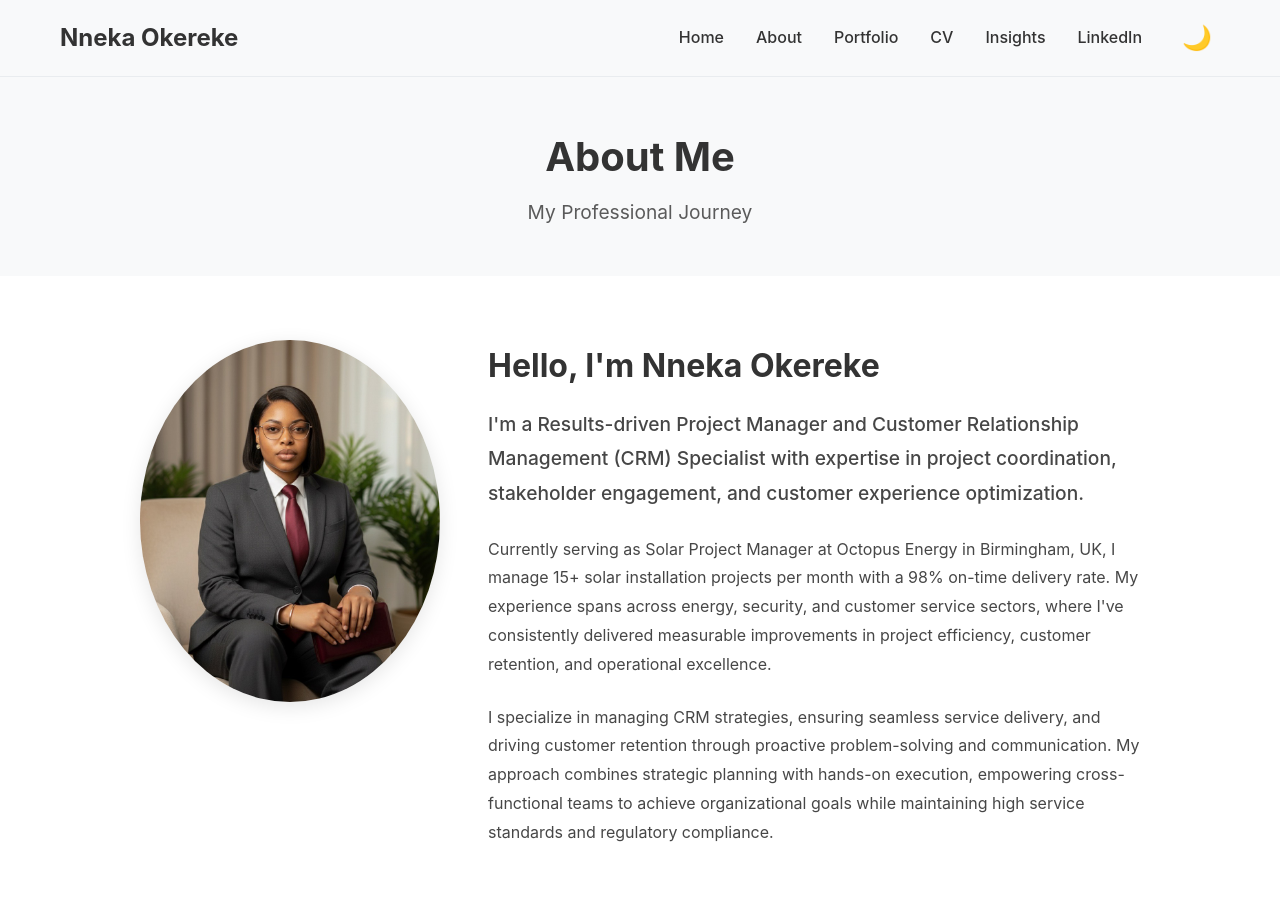
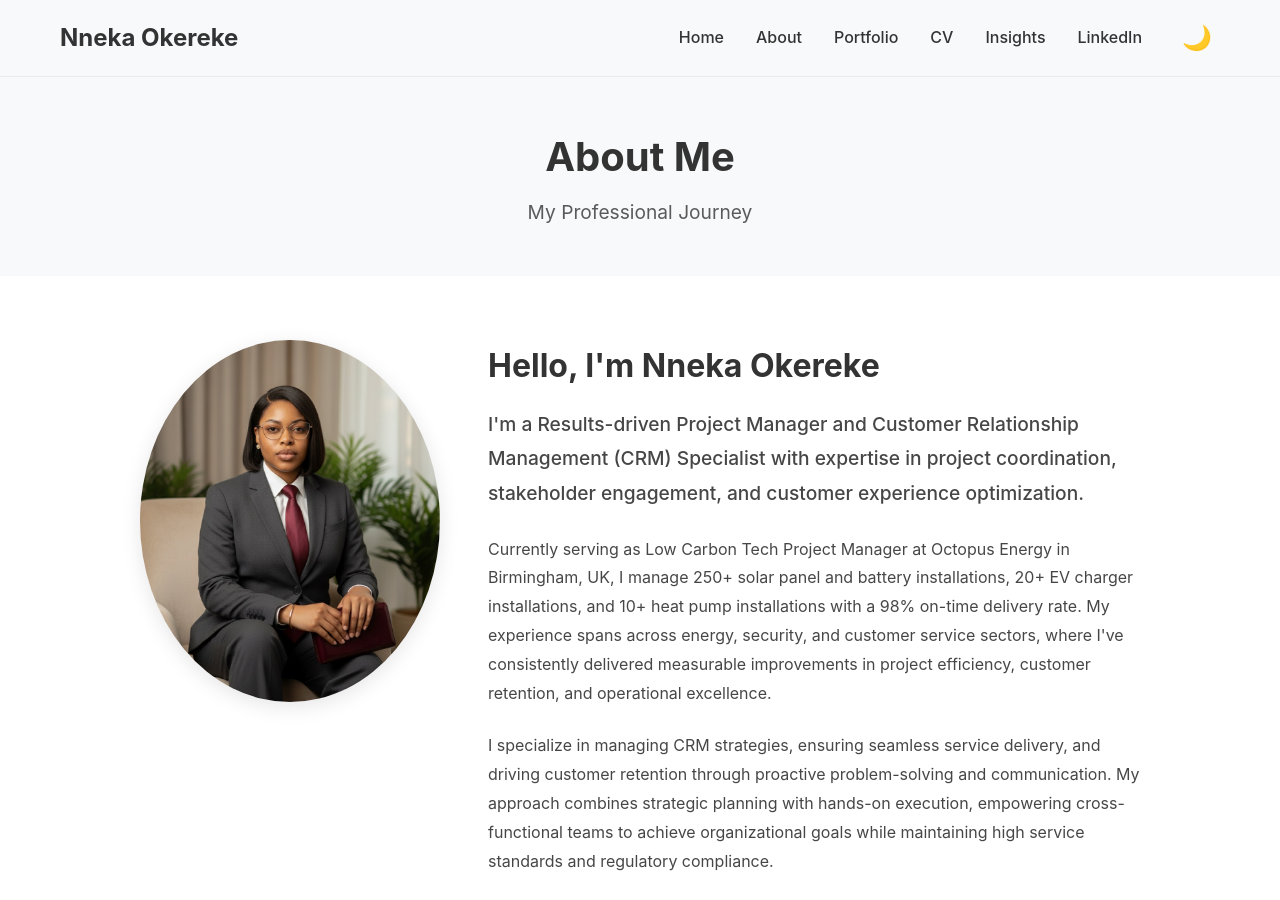
Before and after one commit to nnekaokereke/nnekaokereke.github.io, a Jekyll site: the page built from about.html, in a window 1280 px wide and 900 px high. Built offline with Jekyll 4.4.1, drawn with Linux system fonts in a browser that asks for light colours.

Commit message:
Update About Me: Change Solar Project Manager to Low Carbon Tech Project Manager, update 15+ per month to 250+ total installations

```diff
--- a/_config.yml
+++ b/_config.yml
@@ -1,7 +1,7 @@
 # Site Configuration
 title: "Nneka Okereke"
 email: nnekaokereke7@gmail.com
-description: "Results-driven Project Manager and CRM Specialist | Solar Project Manager at Octopus Energy | Birmingham, UK"
+description: "Results-driven Project Manager and CRM Specialist | Low Carbon Tech Project Manager at Octopus Energy | Birmingham, UK"
 baseurl: "" # the subpath of your site, e.g. /blog
 url: "https://nnekaokereke.github.io" # the base hostname & protocol for your site
 
--- a/about.html
+++ b/about.html
@@ -23,10 +23,11 @@ title: About
                     expertise in project coordination, stakeholder engagement, and customer experience optimization.
                 </p>
                 <p>
-                    Currently serving as Solar Project Manager at Octopus Energy in Birmingham, UK, I manage 15+
-                    solar installation projects per month with a 98% on-time delivery rate. My experience spans
-                    across energy, security, and customer service sectors, where I've consistently delivered
-                    measurable improvements in project efficiency, customer retention, and operational excellence.
+                    Currently serving as Low Carbon Tech Project Manager at Octopus Energy in Birmingham, UK, I manage
+                    250+ solar panel and battery installations, 20+ EV charger installations, and 10+ heat pump
+                    installations with a 98% on-time delivery rate. My experience spans across energy, security, and
+                    customer service sectors, where I've consistently delivered measurable improvements in project
+                    efficiency, customer retention, and operational excellence.
                 </p>
                 <p>
                     I specialize in managing CRM strategies, ensuring seamless service delivery, and driving customer
--- a/cv.html
+++ b/cv.html
@@ -40,7 +40,7 @@ title: CV
                 <p class="cv-location">Birmingham, UK</p>
                 <p class="cv-date">March 2024 – Present</p>
                 <ul>
-                    <li>Managed 15+ solar installation projects per month, ensuring 98% on-time delivery rate while maintaining high quality standards</li>
+                    <li>Managed 250+ solar panel and battery installations, 20+ EV charger installations, and 10+ heat pump installations, ensuring 98% on-time delivery rate while maintaining high quality standards</li>
                     <li>Reduced project delays by 30% through proactive risk identification and implementation of mitigation strategies</li>
                     <li>Optimised CRM processes, increasing customer engagement efficiency by 40% leading to a 15% boost in customer retention</li>
                     <li>Led cross-functional collaboration with stakeholders, engineers and contractors, ensuring clear communication and alignment, which improved project completion rates by 20%</li>
--- a/index.html
+++ b/index.html
@@ -15,8 +15,8 @@ title: Home
                 <p class="hero-description">
                     Results-driven Project Manager and Customer Relationship Management (CRM) Specialist with expertise
                     in project coordination, stakeholder engagement, and customer experience optimization. Currently serving
-                    as Low Carbon Tech Project Manager at Octopus Energy, managing solar panel installations, EV chargers,
-                    and heat pump systems with a 98% on-time delivery rate.
+                    as Low Carbon Tech Project Manager at Octopus Energy, managing 250+ solar panel and battery installations,
+                    20+ EV charger installations, and 10+ heat pump installations with a 98% on-time delivery rate.
                 </p>
                 <div class="hero-buttons">
                     <a href="{{ '/portfolio' | relative_url }}" class="btn btn-primary">View My Projects</a>
```
